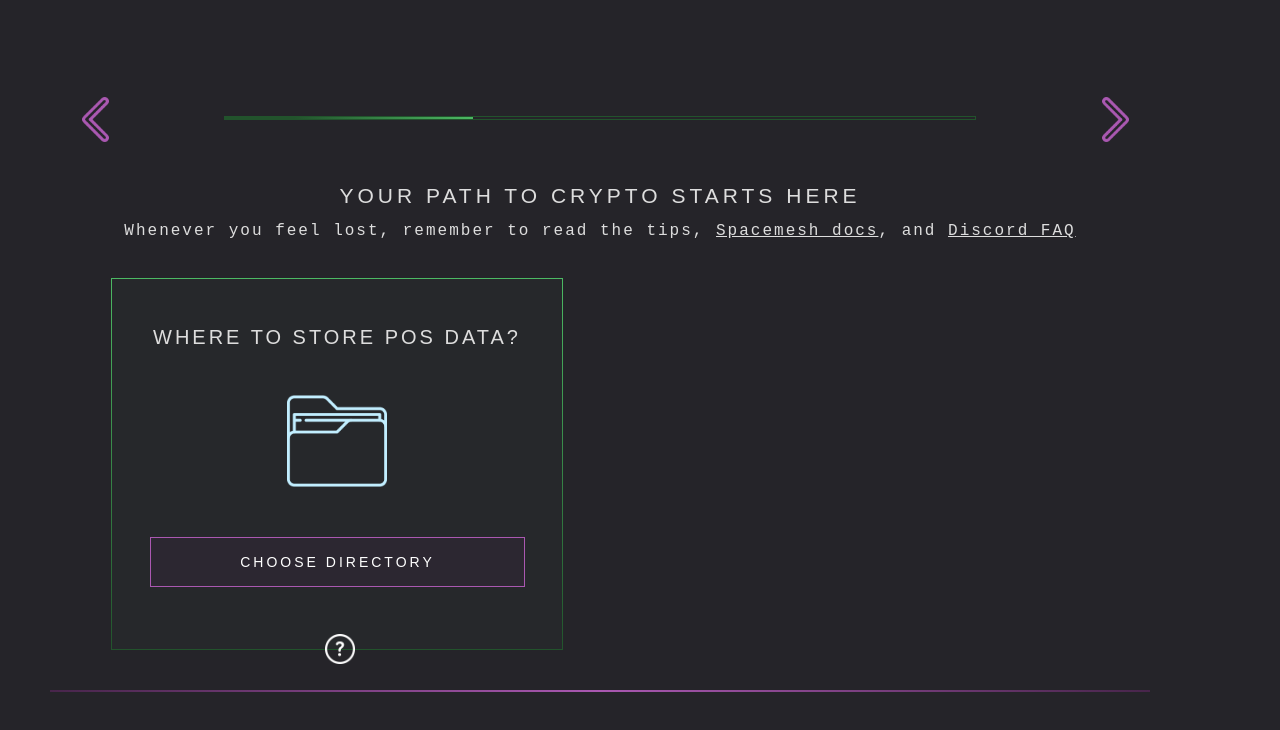
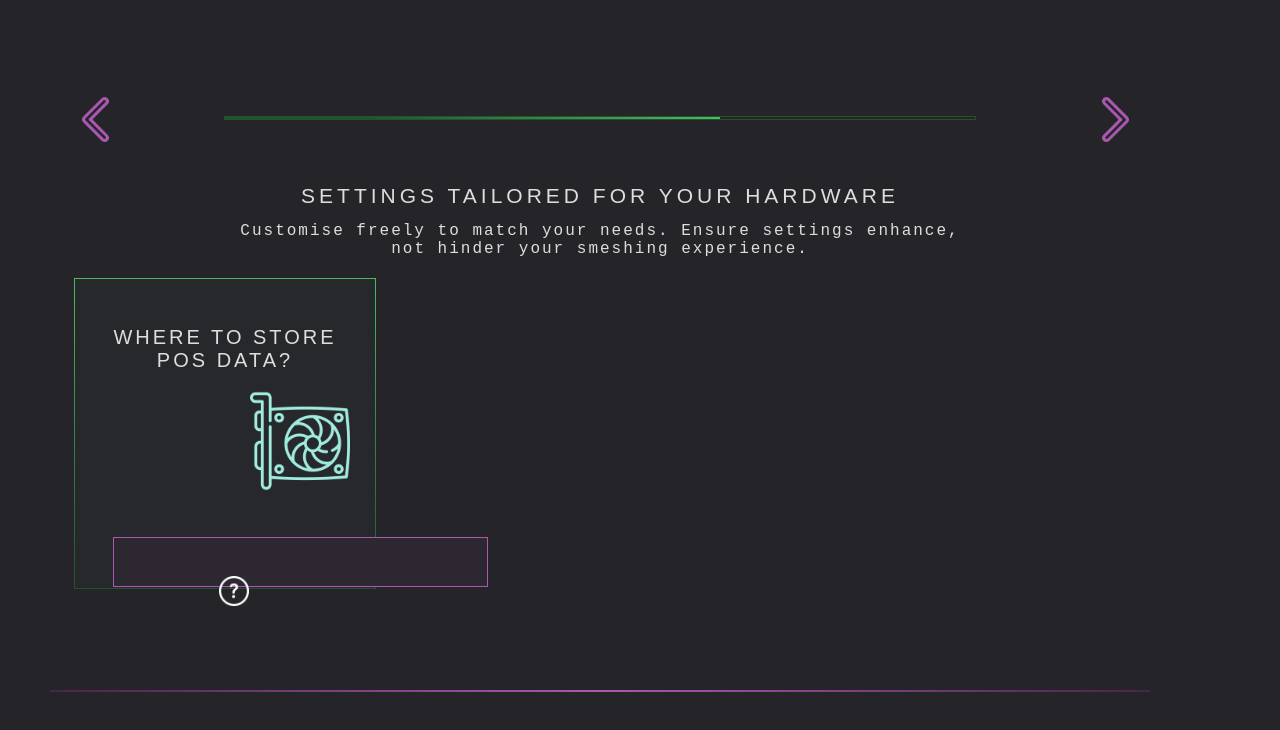
Before and after one commit to spacemeshos/sm-init-app-v2, a React (Create React App) app: page /guided/TailoredSettings in a window 1280 px wide. Shown: the top 730 px of the page. Built offline with nearby package versions, Linux system fonts and the light colour scheme.

Commit message:
prep screen2

```diff
--- a/src/pages/GuidedCreate/TailoredSettings.tsx
+++ b/src/pages/GuidedCreate/TailoredSettings.tsx
@@ -9,8 +9,6 @@ import Title from "../../components/titles";
 import Colors from "../../styles/colors";
 import ProgressBar from "../../components/progress";
 import Tile from "../../components/tile";
-import { ExternalLinks } from "../../Shared/Constants";
-import PosInfo from "../../components/pos_info";
 
 const NavProgress = styled.div`
   width: 1200px;
@@ -43,17 +41,26 @@ const ContainerBottom = styled.div`
 `;
 
 const GPUWrapper = styled.div`
-  height: 370px;
-  width: 450px;
+  height: 309px;
+  width: 300px;
+  position: absolute;
+  left: 75px;
+  display: flex;
+  justify-content: center;
+`;
+
+const CPUWrapper = styled.div`
+  height: 309px;
+  width: 300px;
   position: absolute;
   left: 112px;
   display: flex;
   justify-content: center;
 `;
 
-const CPUWrapper = styled.div`
-  height: 370px;
-  width: 450px;
+const SizeWrapper = styled.div`
+  height: 309px;
+  width: 300px;
   position: absolute;
   left: 112px;
   display: flex;
@@ -61,85 +68,33 @@ const CPUWrapper = styled.div`
 `;
 
 const TailoredSettings: React.FC = () => {
-  const folder = require("../../assets/folder.png");
-  const bulb = require("../../assets/light-bulb.png");
-  const navigateToDocs = () => window.open(ExternalLinks.Docs);
-  const navigateToDiscord = () => window.open(ExternalLinks.Discord);
+  const gpu = require("../../assets/graphics-card.png");
 
   return (
     <>
       <NavProgress>
-        <ProgressBar progress={33} />
+        <ProgressBar progress={66} />
         <BackButton />
         <ForwardButton />
       </NavProgress>
       <TextWrapper>
-        <Title text="Your Path to Crypto Starts Here" />
-        Whenever you feel lost, remember to read the tips,{" "}
-        <a
-          onClick={navigateToDocs}
-          role="button"
-          tabIndex={0}
-          style={{ cursor: "pointer", textDecoration: "underline" }}
-        >
-          Spacemesh docs
-        </a>
-        {", and "}
-        <a
-          onClick={navigateToDiscord}
-          role="button"
-          tabIndex={0}
-          style={{ cursor: "pointer", textDecoration: "underline" }}
-        >
-          Discord FAQ
-        </a>
+        <Title text="Settings Tailored for Your Hardware" />
+        Customise freely to match your needs. Ensure settings enhance,
+        <br />
+        not hinder your smeshing experience.
       </TextWrapper>
       <ContainerBottom>
         <GPUWrapper>
           <Tile
             text={"Where to Store pos data?"}
-            imageSrc={folder}
-            buttonText="Choose directory"
-            onClick={() => console.log("Button Clicked")} /* TO DO */
+            imageSrc={gpu}
           />
           <TooltipButton
             modalText={
-              <>
-                Use a reliable disk with at least 256 Gibibytes, preferring good
-                read speed (HDDs suffice).
-                <br />
-                <br />
-                Ensure PoS files remain accessible, as they're checked every 2
-                weeks.
-                <br />
-                <br />
-                Consider a dedicated disk or no other activity during proving
-                windows for disk longevity.
-                <br />
-                <br />
-                Read more:{" "}
-                <a
-                  onClick={navigateToDocs}
-                  role="button"
-                  tabIndex={0}
-                  style={{ cursor: "pointer", textDecoration: "underline" }}
-                >
-                  Spacemesh docs
-                </a>
-                {", and "}
-                <a
-                  onClick={navigateToDiscord}
-                  role="button"
-                  tabIndex={0}
-                  style={{ cursor: "pointer", textDecoration: "underline" }}
-                >
-                  Discord FAQ
-                </a>
-              </>
+              <>abc              </>
             }
           />
         </GPUWrapper>
-
       </ContainerBottom>
     </>
   );
```
